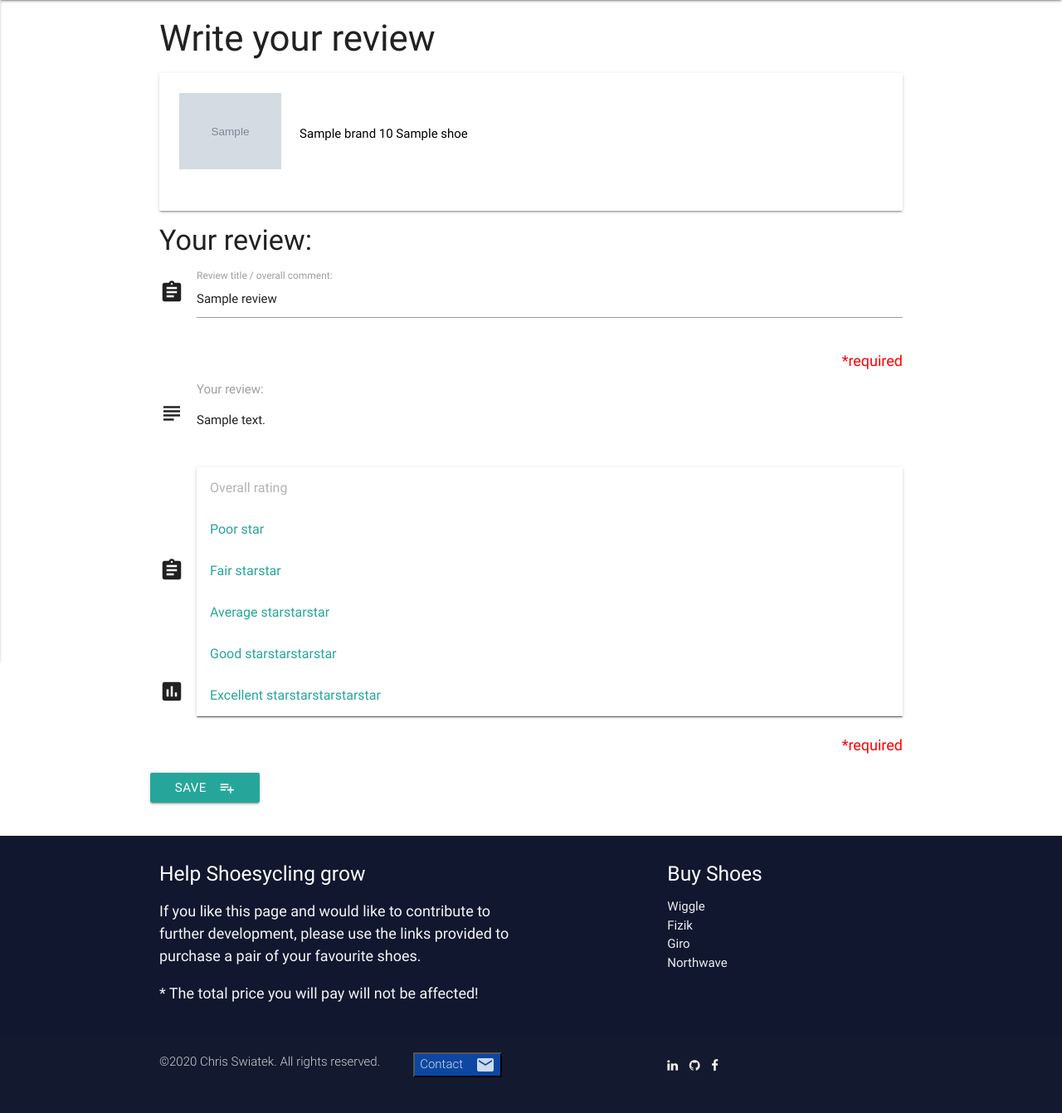
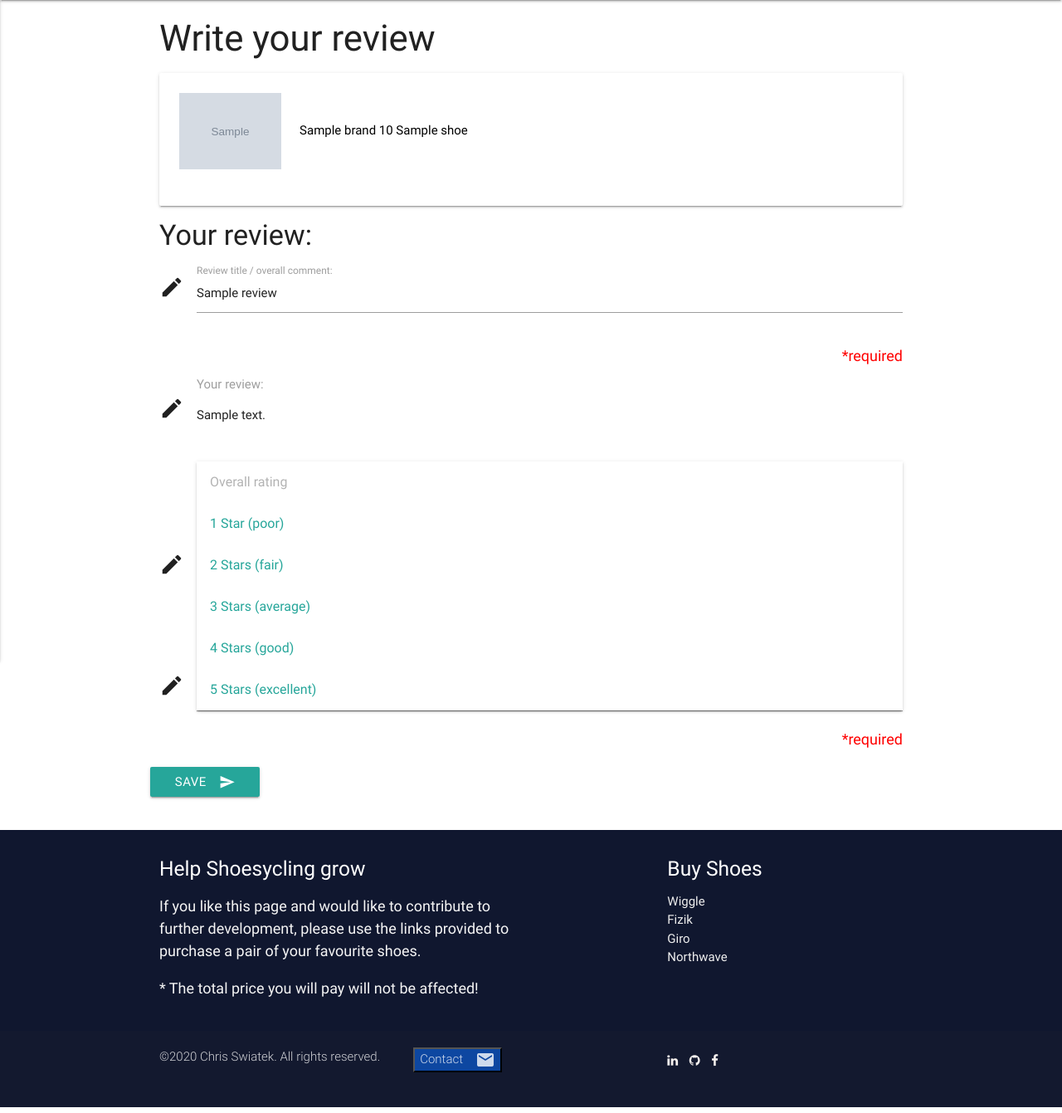
Before and after one commit to krisswiss/Data-Centric_Development-Milestone-Project, a Flask app: template templates/editreview.html in a window 1280 px wide, after a click on "Overall rating". Shown: the part 64-1405 px from the top of the page at 83% size. Run offline with Flask 2, Linux system fonts and the light colour scheme; the template is opened without the code that fills it: most values are stand-ins (such as "Sample title", 1, 10 or a date in 2020); grey boxes marked "Sample" are stand-in pictures; some libraries are stand-ins or nearby versions.

Commit message:
add and edit review pages styled + icons updated

```diff
--- a/templates/addshoe.html
+++ b/templates/addshoe.html
@@ -84,7 +84,7 @@
                     <i class="material-icons prefix">edit</i>
 					<input id="picture_url" name="picture_url" type="text"  class="validate">
 					<label for="brand">Picture URL</label>
-                    <p class="optional-fields">*optional - please include full( htttps:// ) url to the picture of the shoe</p>
+                    <p class="optional-fields">*optional - please include full ( https:// ) url to the picture of the shoe</p>
 				</div>
 			</div>
 
--- a/templates/editreview.html
+++ b/templates/editreview.html
@@ -8,7 +8,7 @@
 	<div class="card-panel white lighten-5 z-depth-1">
 		<div class="row valign-wrapper">
 			<div class="col s2">
-				<img src="{{shoe.picture_url}}" alt="Shoe Image" class="responsive-img">
+				<img src="{{shoe.picture_url}}" alt="Shoe Image" class="materialboxed responsive-img">
             </div>
 			<div class="col s10">
 				<span class="black-text" id="card-text">{{shoe.brand}} {{shoe.model}} {{shoe.cycling_type}} shoe</span>
@@ -25,7 +25,7 @@
     <form action="{{ url_for('update_review', review_id=review._id, shoe_id=review.shoe_id) }}" method="POST" class="col s12">
         <div class="row">
 			<div class="input-field col s12">
-                <i class="material-icons prefix">assignment</i>
+                <i class="material-icons prefix">edit</i>
 				<input id="title" name="title" type="text"  class="validate" value="{{review.title}}" required>
 				<label for="title">Review title / overall comment:</label>
                 <p>*required</p>
@@ -33,7 +33,7 @@
 		</div>
         <div class="row">
             <div class="input-field col s12">
-                <i class="material-icons prefix">subject</i>
+                <i class="material-icons prefix">edit</i>
                 <textarea name="review" id="review" class="materialize-textarea validate" required>{{review.review}}</textarea>
                 <label for="review">Your review:</label>
                 <p>*required</p>
@@ -41,7 +41,7 @@
         </div>
         <div class="row">
 			<div class="input-field col s12">
-                <i class="material-icons prefix">assignment</i>
+                <i class="material-icons prefix">edit</i>
 				<input id="user" name="user" type="text"  class="validate" value="{{review.user}}" required>
 				<label for="user">Your nickname:</label>
                 <p>*required</p>
@@ -49,50 +49,50 @@
 		</div>
         <div class="row">
             <div class="input-field col s12">
-                <i class="material-icons prefix">poll</i>
+                <i class="material-icons prefix">edit</i>
                  <select id="rating" name="rating" required>
                     {% if review.rating == "1" %}
                     <option value="" disabled>Overall rating</option>
-                    <option value="1" selected>Poor <i class="material-icons right">star</i></option>
-                    <option value="2">Fair <i class="material-icons right">star</i><i class="material-icons right">star</i></option>
-                    <option value="3">Average <i class="material-icons right">star</i><i class="material-icons right">star</i><i class="material-icons right">star</i></option>
-                    <option value="4">Good <i class="material-icons right">star</i><i class="material-icons right">star</i><i class="material-icons right">star</i><i class="material-icons right">star</i></option>
-                    <option value="5">Excellent <i class="material-icons right">star</i><i class="material-icons right">star</i><i class="material-icons right">star</i><i class="material-icons right">star</i><i class="material-icons right">star</i></option>
+                    <option value="1" selected>1 Star (poor)</option>
+                    <option value="2">2 Stars (fair)</option>
+                    <option value="3">3 Stars (average)</option>
+                    <option value="4">4 Stars (good)</option>
+                    <option value="5">5 Stars (excellent)</option>
                     {% elif review.rating == "2" %}
                     <option value="" disabled>Overall rating</option>
-                    <option value="1">Poor <i class="material-icons right">star</i></option>
-                    <option value="2" selected>Fair <i class="material-icons right">star</i><i class="material-icons right">star</i></option>
-                    <option value="3">Average <i class="material-icons right">star</i><i class="material-icons right">star</i><i class="material-icons right">star</i></option>
-                    <option value="4">Good <i class="material-icons right">star</i><i class="material-icons right">star</i><i class="material-icons right">star</i><i class="material-icons right">star</i></option>
-                    <option value="5">Excellent <i class="material-icons right">star</i><i class="material-icons right">star</i><i class="material-icons right">star</i><i class="material-icons right">star</i><i class="material-icons right">star</i></option>
+                    <option value="1">1 Star (poor)</option>
+                    <option value="2" selected>2 Stars (fair)</option>
+                    <option value="3">3 Stars (average)</option>
+                    <option value="4">4 Stars (good)</option>
+                    <option value="5">5 Stars (excellent)</option>
                     {% elif review.rating == "3" %}
                     <option value="" disabled>Overall rating</option>
-                    <option value="1">Poor <i class="material-icons right">star</i></option>
-                    <option value="2">Fair <i class="material-icons right">star</i><i class="material-icons right">star</i></option>
-                    <option value="3" selected>Average <i class="material-icons right">star</i><i class="material-icons right">star</i><i class="material-icons right">star</i></option>
-                    <option value="4">Good <i class="material-icons right">star</i><i class="material-icons right">star</i><i class="material-icons right">star</i><i class="material-icons right">star</i></option>
-                    <option value="5">Excellent <i class="material-icons right">star</i><i class="material-icons right">star</i><i class="material-icons right">star</i><i class="material-icons right">star</i><i class="material-icons right">star</i></option>
+                    <option value="1">1 Star (poor)</option>
+                    <option value="2">2 Stars (fair)</option>
+                    <option value="3" selected>3 Stars (average)</option>
+                    <option value="4">4 Stars (good)</option>
+                    <option value="5">5 Stars (excellent)</option>
                     {% elif review.rating == "4" %}
                     <option value="" disabled>Overall rating</option>
-                    <option value="1">Poor <i class="material-icons right">star</i></option>
-                    <option value="2">Fair <i class="material-icons right">star</i><i class="material-icons right">star</i></option>
-                    <option value="3">Average <i class="material-icons right">star</i><i class="material-icons right">star</i><i class="material-icons right">star</i></option>
-                    <option value="4" selected>Good <i class="material-icons right">star</i><i class="material-icons right">star</i><i class="material-icons right">star</i><i class="material-icons right">star</i></option>
-                    <option value="5">Excellent <i class="material-icons right">star</i><i class="material-icons right">star</i><i class="material-icons right">star</i><i class="material-icons right">star</i><i class="material-icons right">star</i></option>
+                    <option value="1">1 Star (poor)</option>
+                    <option value="2">2 Stars (fair)</option>
+                    <option value="3">3 Stars (average)</option>
+                    <option value="4" selected>4 Stars (good)</option>
+                    <option value="5">5 Stars (excellent)</option>
                     {% elif review.rating == "5" %}
                     <option value="" disabled>Overall rating</option>
-                    <option value="1">Poor <i class="material-icons right">star</i></option>
-                    <option value="2">Fair <i class="material-icons right">star</i><i class="material-icons right">star</i></option>
-                    <option value="3">Average <i class="material-icons right">star</i><i class="material-icons right">star</i><i class="material-icons right">star</i></option>
-                    <option value="4">Good <i class="material-icons right">star</i><i class="material-icons right">star</i><i class="material-icons right">star</i><i class="material-icons right">star</i></option>
-                    <option value="5" selected>Excellent <i class="material-icons right">star</i><i class="material-icons right">star</i><i class="material-icons right">star</i><i class="material-icons right">star</i><i class="material-icons right">star</i></option>
+                    <option value="1">1 Star (poor)</option>
+                    <option value="2">2 Stars (fair)</option>
+                    <option value="3">3 Stars (average)</option>
+                    <option value="4">4 Stars (good)</option>
+                    <option value="5" selected>5 Stars (excellent)</option>
                     {% else %}
                     <option value="" disabled selected>Overall rating</option>
-                    <option value="1">Poor <i class="material-icons right">star</i></option>
-                    <option value="2">Fair <i class="material-icons right">star</i><i class="material-icons right">star</i></option>
-                    <option value="3">Average <i class="material-icons right">star</i><i class="material-icons right">star</i><i class="material-icons right">star</i></option>
-                    <option value="4">Good <i class="material-icons right">star</i><i class="material-icons right">star</i><i class="material-icons right">star</i><i class="material-icons right">star</i></option>
-                    <option value="5">Excellent <i class="material-icons right">star</i><i class="material-icons right">star</i><i class="material-icons right">star</i><i class="material-icons right">star</i><i class="material-icons right">star</i></option>
+                    <option value="1">1 Star (poor)</option>
+                    <option value="2">2 Stars (fair)</option>
+                    <option value="3">3 Stars (average)</option>
+                    <option value="4">4 Stars (good)</option>
+                    <option value="5">5 Stars (excellent)</option>
                     {% endif %}
                 </select>
                 <label>Overall rating:</label>
@@ -101,7 +101,7 @@
         </div>
         <div class="row">
             <button class="btn waves-effect waves-light" type="submit" name="action">Save
-                <i class="material-icons right">playlist_add</i>
+                <i class="material-icons right">send</i>
             </button>
         </div>
     </form>
--- a/templates/editshoe.html
+++ b/templates/editshoe.html
@@ -131,6 +131,7 @@
                 <i class="material-icons prefix">edit</i>
                     <textarea name="description" id="description" class="materialize-textarea validate">{{shoe.description}}</textarea>
                     <label for="description">Description</label>
+                    <p class="optional-fields">*optional - please add detailed shoe description</p>
                 </div>
             </div>
             <div class="row">
@@ -138,6 +139,7 @@
                     <i class="material-icons prefix">edit</i>
 					<input id="picture_url" name="picture_url" type="text" class="validate" value="{{shoe.picture_url}}">
 					<label for="brand">Picture URL</label>
+                    <p class="optional-fields">*optional - please include full ( https:// ) url to the picture of the shoe</p>
 				</div>
 			</div>
 
--- a/templates/shoe.html
+++ b/templates/shoe.html
@@ -10,7 +10,7 @@
 <div class="row">
 	<div class="col s12 l6">
 		<p>Brand: {{shoe.brand}}<i class="material-icons left">check</i></p>
-		<p>Model: {{shoe.model}}.<i class="material-icons left">check</i></p>
+		<p>Model: {{shoe.model}}<i class="material-icons left">check</i></p>
 		<p>Gender: {{shoe.gender}}<i class="material-icons left">check</i></p>
 	</div>
 	<div class="col s12 l6">
```
Also changed, not shown: templates/addreview.html (+12 -12 lines).
